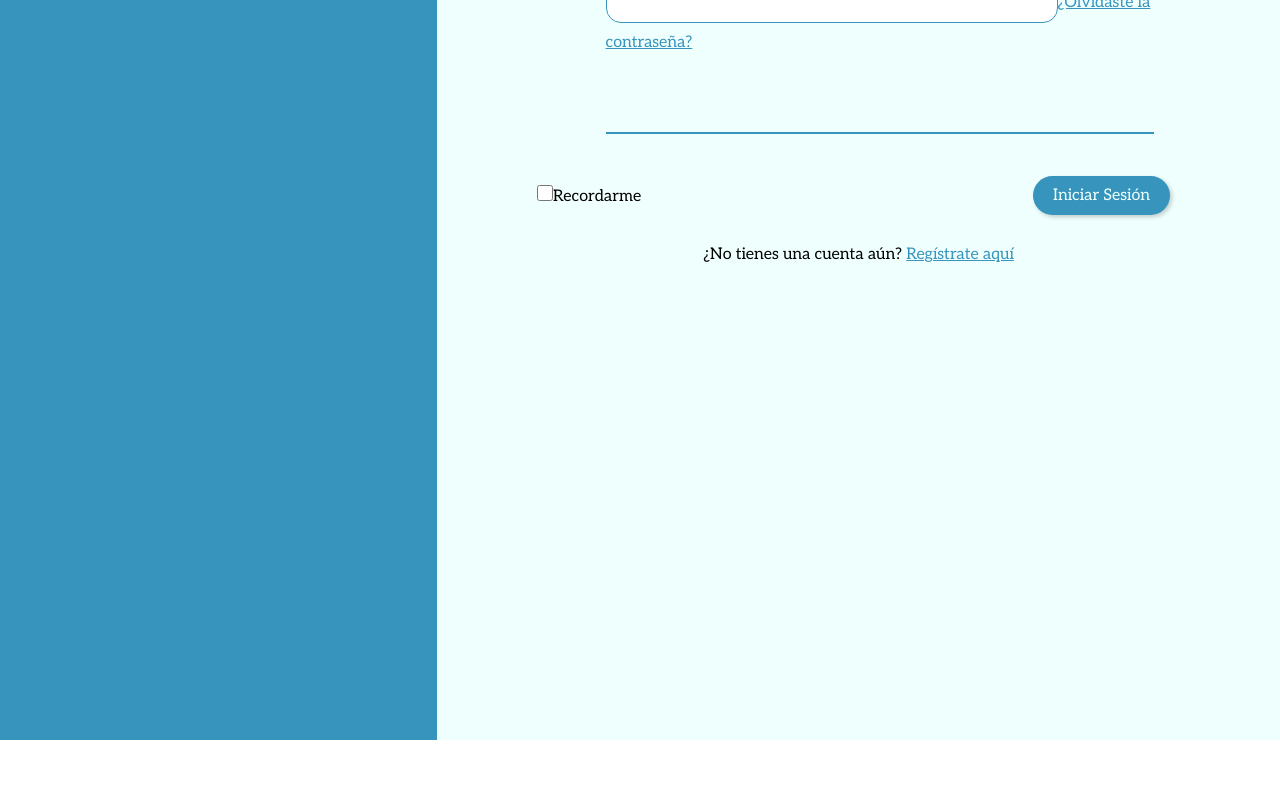
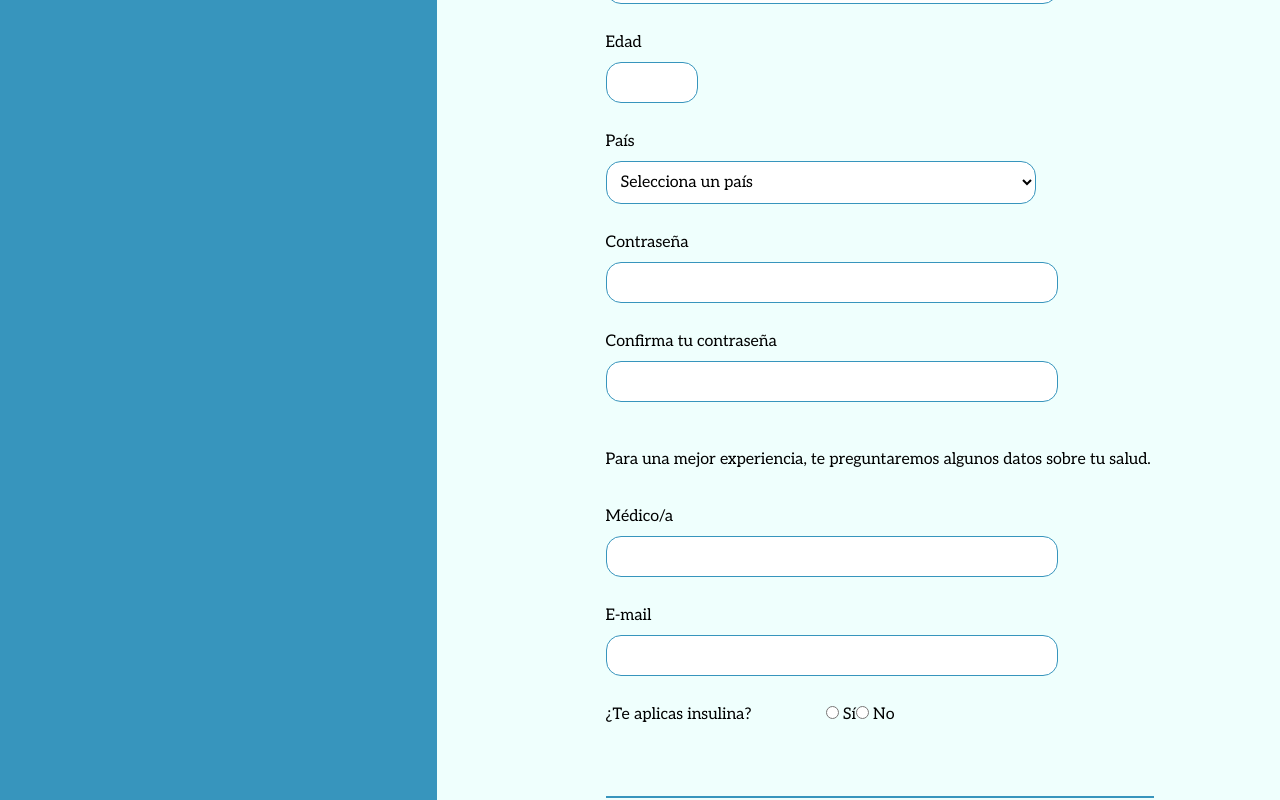
Before and after one commit to valeferreiraan/APLICACION_WEB_GLUCOTRACK, a React (Create React App) app in the folder ReactApp/glucotrack/: page / in a window 1280 px wide. Shown: the part 460-1260 px from the top of the page. Before the commit the page ends 1200 px from the top, so only its background shows below. Built offline with nearby package versions, Linux system fonts and the light colour scheme.

Commit message:
sign up hecho

```diff
--- a/ReactApp/glucotrack/src/App.js
+++ b/ReactApp/glucotrack/src/App.js
@@ -5,11 +5,13 @@ import './App.css';
 import IndexApp from './pages/index/IndexApp';
 
 import Login from './pages/login/Login';
+import SignUp from './pages/login/Signup';
 
 function App() {
   return (
     <div className="container-fluid overflow-hidden">
-      <Login />
+
+      <SignUp  />
     </div>
   );
 }
--- /dev/null
+++ b/ReactApp/glucotrack/src/components/signupForm/SignupForm.js
@@ -0,0 +1,64 @@
+import './Signupform.css';
+function SignupForm(){
+    return(
+        <form name='signup' action='' method=''>
+        <label for="name">
+                        Nombre
+                    </label>
+                    <input type="text" name="name" id="name"/>
+                    <br/>
+                    <br/>
+                    <label for="email">
+                        E-mail
+                    </label>
+                    <input type="email" name="email" id="email"/>
+                    <br/>
+                    <br/>
+                    <label for="age">
+                        Edad
+                    </label>
+                    <br/>
+                    <input type="number" name="edad" id="age" min="1"/>
+                    <br/>
+                    <br/>
+                    <label for="pais">
+                        País
+                    </label>
+                    <select id = "pais" nombre = "pais">
+                    <option value="0" selected="">
+                        Selecciona un país
+                    </option>
+                    <option value="Colombia">
+                        Colombia
+                    </option>
+                    <option value="Venezuela">
+                        Venezuela
+                    </option>
+                    <option value="Ecuador">
+                        Ecuador
+                    </option>
+                    <option value="Peru">
+                        Perú
+                    </option>
+                    <option value="Mexico">
+                        México
+                    </option>
+                </select>
+                    <br/>
+                    <br/>
+
+                    <label for="passw">Contraseña</label>
+                    <input type="password" name="pass" id="passw"/>
+
+                    <br/><br/>
+
+                    <label for="Confpassw">Confirma tu contraseña</label>
+                    <input type="password" name="passconf" id="Confpass"/>
+                    <br/><br/>
+
+
+        </form>
+    )
+}
+
+export default SignupForm;
--- /dev/null
+++ b/ReactApp/glucotrack/src/components/signupForm/Signupform.css
@@ -0,0 +1,130 @@
+
+.form form{
+    font-size: 16px;
+    text-align: left;
+    width: 100%;
+    max-width: 700px;
+    padding-bottom: 3% !important;
+    border-bottom: 2px solid var(--azulmuyClaro) !important;
+
+
+}
+
+.form label{
+    padding-right:20px;
+    padding-bottom: 10px;
+    display: inline-block;
+    width: 200px;
+
+}
+
+.form input[type="text"]{
+    width: 430px;
+    height: fit-content;
+    border-radius: 15px;
+    border: 1px solid var(--azulverdoso);
+    padding: 10px;
+    margin-bottom: 10px;
+    font-family: 'Aleo', serif;
+    font-size: 16px;
+}
+.form input[type="email"]{
+    width: 430px;
+    height: fit-content;
+    border-radius: 15px;
+    border: 1px solid var(--azulverdoso);
+    padding: 10px;
+    margin-bottom: 10px;
+    font-family: 'Aleo', serif;
+    font-size: 16px;
+}
+.form input[type="password"]{
+    width: 430px;
+    height: fit-content;
+    border-radius: 15px;
+    border: 1px solid var(--azulverdoso);
+    padding: 10px;
+    margin-bottom: 10px;
+    font-family: 'Aleo', serif;
+    font-size: 16px;
+}
+.form select{
+    width: 430px;
+    height: fit-content;
+    border-radius: 15px;
+    border: 1px solid var(--azulverdoso);
+    padding: 10px;
+    margin-bottom: 10px;
+    font-family: 'Aleo', serif;
+    font-size: 16px;
+    background-color: white;
+}
+.form option{
+    width: 430px;
+    height: fit-content;
+    font-family: 'Aleo', serif;
+    font-size: 16px;
+
+}
+
+.form input[type="number"]{
+    width: 70px;
+    height: fit-content;
+    border-radius:15px;
+    border: 1px solid var(--azulverdoso);
+    padding: 10px;
+    margin-bottom: 10px;
+    font-family: 'Aleo', serif;
+    font-size: 16px;
+}
+
+.form a{
+    color: var(--azulverdoso);
+    text-align: right;
+    font-size: 16px;
+    text-decoration: underline;
+}
+.insulinas p{
+    padding-bottom: 10px;
+}
+
+.ifInsulina{
+    display: flex;
+    justify-content: space-between;
+}
+
+.ifInsulina input{
+    width: 130px !important;
+    height: fit-content;
+    border-radius: 15px;
+    border: 1px solid var(--azulverdoso);
+    padding: 10px;
+    margin-bottom: 10px;
+    font-family: 'Aleo', serif;
+    font-size: 16px;
+}
+
+.ifInsulina select{
+    width: 130px ;
+    height: fit-content;
+    border-radius: 15px;
+    border: 1px solid var(--azulverdoso);
+    padding: 10px;
+    margin-bottom: 10px;
+    font-family: 'Aleo', serif;
+    font-size: 16px;
+}
+
+.ifInsulina option{
+    height: fit-content;
+    font-family: 'Aleo', serif;
+    font-size: 16px;
+}
+
+.meds{
+    padding-top: 10px;
+}
+.ifMeds{
+
+    justify-content: space-between;
+}
--- /dev/null
+++ b/ReactApp/glucotrack/src/components/signupForm/medForm.js
@@ -0,0 +1,33 @@
+
+
+
+
+
+function MedForm(){
+    return (
+        <form name="healthInfo" action="" method="">
+            <label for="med">
+                        Médico/a
+                    </label>
+                    <input type="text" name="med" id="med"/>
+                    <br/>
+                    <br/>
+                    <label for="email">
+                        E-mail
+                    </label>
+                    <input type="email" name="email" id="email"/>
+                    <br/><br/>
+                    <label for="insulina">¿Te aplicas insulina?</label>
+                    <input id="insulinayes" type="radio"
+                    name="insulina"/> Sí
+                    <input id="insulinano" type="radio" name="insulina"/> No
+
+                    <br/><br/>
+
+
+
+        </form>
+    )
+}
+
+export default MedForm;
--- a/ReactApp/glucotrack/src/pages/login/Login.css
+++ b/ReactApp/glucotrack/src/pages/login/Login.css
@@ -2,6 +2,11 @@
     display: flex;
     width: 100%;
     height: 150vh;
+}
+
+.container-signup{
+    height: 250vh;
+
 }
 
 
@@ -27,6 +32,11 @@
 
 
 
+}
+
+.signupForm{
+    padding-bottom: 3% !important;
+    border-bottom: 2px solid var(--azulverdoso)
 }
 
 .expl{
--- a/ReactApp/glucotrack/src/pages/login/Login.js
+++ b/ReactApp/glucotrack/src/pages/login/Login.js
@@ -26,7 +26,7 @@ function Login(){
                <div class = "bottomLogin">
                 <div>
                     <input type="checkbox" id="remindMe" value="remindMe"/>
-                    <label for="remindMe">Recordarme</label>
+                    <label for="remindMe"> Recordarme</label>
                 </div>
 
                     <a href="./home.html">
--- /dev/null
+++ b/ReactApp/glucotrack/src/pages/login/Signup.js
@@ -0,0 +1,56 @@
+import './Login.css';
+import NameandLogo from '../../components/headerLogSign/NameandLogo';
+import SignupForm from '../../components/signupForm/SignupForm';
+import MedForm from '../../components/signupForm/medForm';
+
+function SignUp(){
+    return(
+        <div className='container container-signup'>
+            <div className='left'>
+
+            </div>
+            <div className='right'>
+                <NameandLogo/>
+                <div className='form signupForm'>
+                    <div class="expl">
+                        <h1>
+                            Crear una cuenta
+                        </h1>
+                        <p>
+                            Ten acceso completo a nuestros servicios creando una cuenta.
+                        </p>
+
+                    </div>
+                    <SignupForm/>
+                    <p>
+                        Para una mejor experiencia, te preguntaremos algunos datos sobre tu salud.
+                    </p>
+                    <br/><br></br>
+                    <MedForm/>
+
+                </div>
+                <div class = "bottomLogin">
+                <div>
+                    <input type="checkbox" id="remindMe" value="remindMe"/>
+                    <label for="remindMe"> Estoy de acuerdo y he leído los <span id="terminos">
+                        Términos y condiciones
+                    </span> </label>
+                </div>
+
+                    <a href="./home.html">
+                        Crear una cuenta
+                    </a>
+
+            </div>
+            <div class="noAcc">
+                <p>¿Ya tienes una cuenta? <a href="../views/login.html">Inicia sesión</a></p>
+            </div>
+
+
+
+            </div>
+        </div>
+    )
+}
+
+export default SignUp;
```
